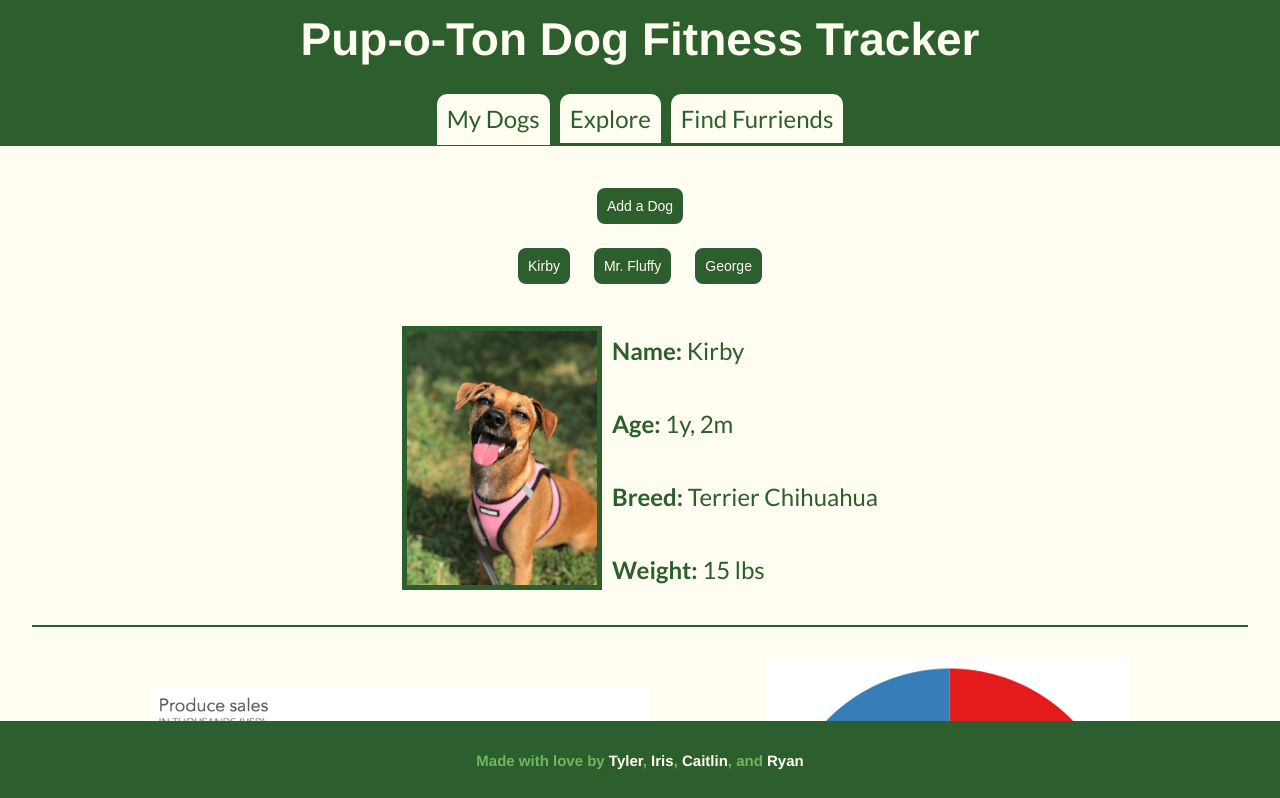
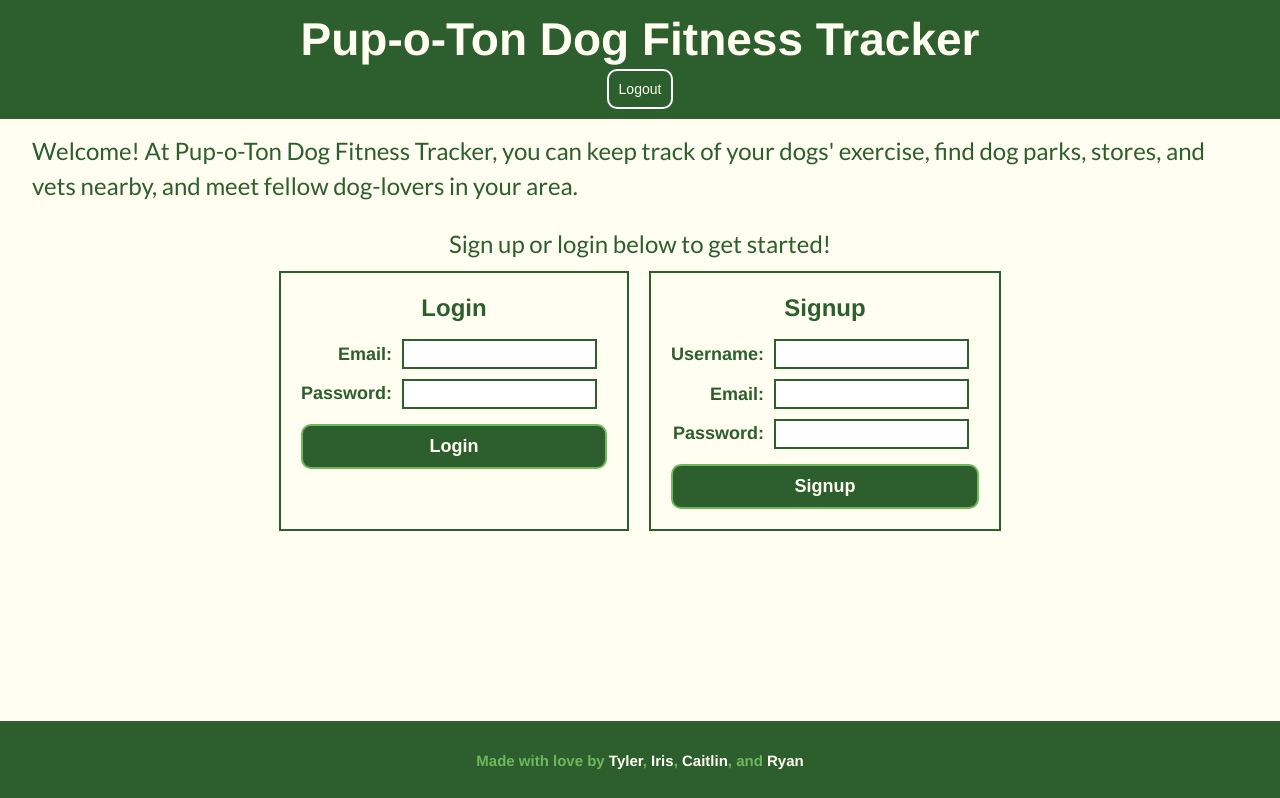
Before and after one commit to icvalle/pup-o-ton, a React (Create React App) app in the folder client/: page / in a window 1280 px wide. Shown: the top 798 px of the page. Built offline with nearby package versions, Linux system fonts and the light colour scheme.

Commit message:
Pages now change when user is logged in.

```diff
--- a/client/src/components/Header.js
+++ b/client/src/components/Header.js
@@ -1,10 +1,16 @@
 import React from 'react';
-
+import Auth from '../utils/auth';
 
 function Header() {
+
+    function logMeOut() {
+        Auth.logout();
+    }
+
     return (
         <header className="header">
             <h1>Pup-o-Ton Dog Fitness Tracker</h1>
+            <button onClick={logMeOut}>Logout</button>
         </header>
     )
 }
--- a/client/src/components/HomePage.js
+++ b/client/src/components/HomePage.js
@@ -82,7 +82,7 @@ const HomePage = () => {
 
       // update state based on form input changes
       const handleLoginChange = (event) => {
-        event.preventDefault();
+        // event.preventDefault();
         const { name, value } = event.target;
 
         setLoginState({
@@ -94,15 +94,15 @@ const HomePage = () => {
       // submit form
       const handleLogin = async (event) => {
         event.preventDefault();
-        console.log(loginState);
+        // console.log(loginState);
 
         try {
-          const { someData } = await login({
+          const { testData } = await login({
             variables: { ...loginState },
           });
-          console.log(someData);
-          Auth.login(someData.login.token);
-          console.log("Logged in!");
+          // console.log(testData);
+          Auth.login(testData.login.token);
+          // console.log("Logged in!");
         } catch (e) {
           console.error(e);
         }
--- a/client/src/components/PupotonContainer.js
+++ b/client/src/components/PupotonContainer.js
@@ -8,8 +8,11 @@ import Header from './Header';
 import HomePage from './HomePage';
 import "../index.css";
 import "../script.js";
+import Auth from '../utils/auth';
 
 export default function PortfolioContainer() {
+
+  console.log(Auth.loggedIn());
 
   const [currentPage, setCurrentPage] = useState('MyDogs');
 
@@ -34,8 +37,8 @@ export default function PortfolioContainer() {
 
   let pageRender = "";
   let landingPage = "";
-  let loggedIn = true;
-  if (loggedIn) {
+  // let loggedIn = true;
+  if (Auth.loggedIn()) {
     landingPage = <NavTabs currentPage={currentPage} handlePageChange={handlePageChange} />;
     pageRender = renderPage();
   } else {
```
